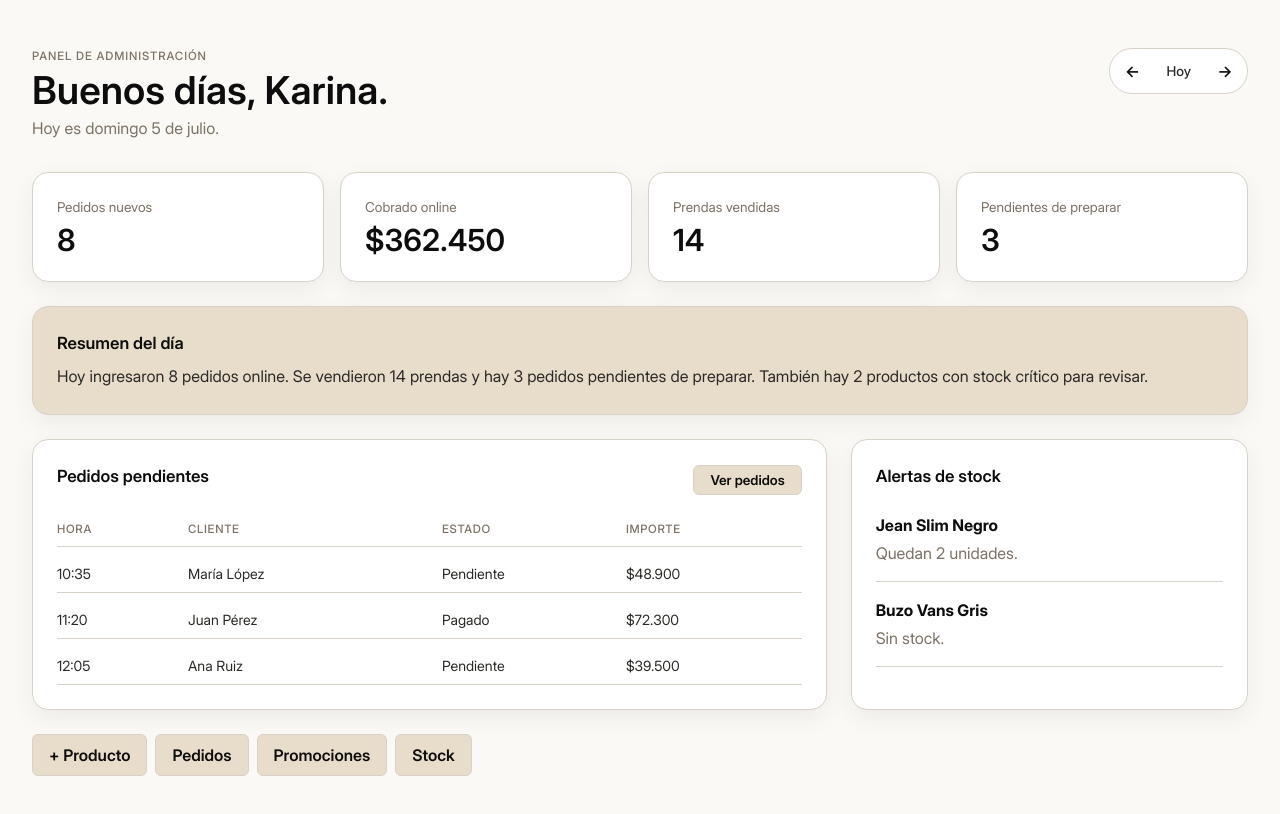
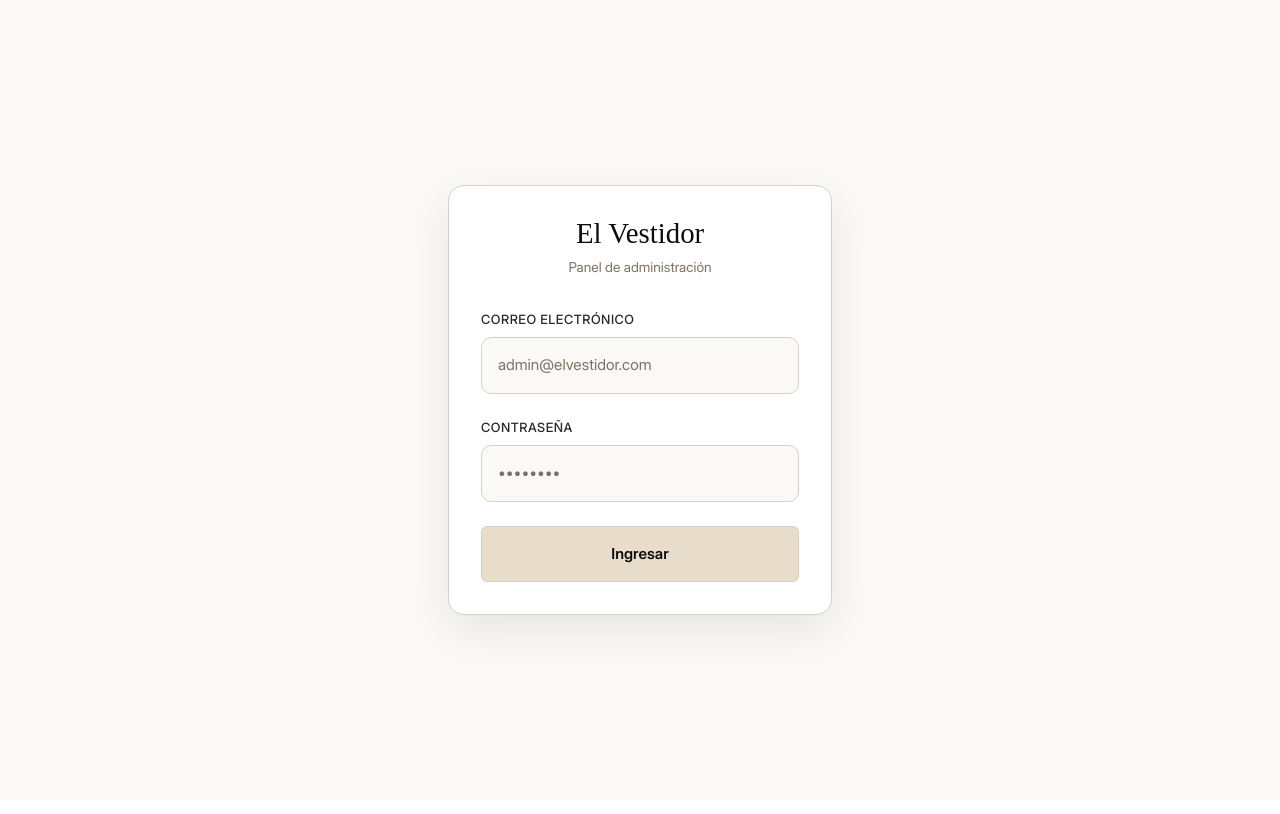
Before and after one commit to karinadesposito/elVestidorFront, a React (Vite) app: page /admin in a window 1280 px wide. Shown: the top 814 px of the page. Built offline with nearby package versions, Linux system fonts and the light colour scheme.

Commit message:
agregamos /admin con su inicio de sesion

```diff
--- a/src/App.jsx
+++ b/src/App.jsx
@@ -1,19 +1,26 @@
 import { Routes, Route } from 'react-router-dom'
+import { AuthProvider } from './admin/contexto/AuthContext'
+import ProtectedRoute from './admin/componentes/ProtectedRoute'
+import InicioPanel from './admin/paginas/InicioPanel'
 import TiendaLayout from './tienda/componentes/TiendaLayout'
 import Inicio from './tienda/paginas/Inicio'
 import Categoria from './pages/Categoria'
-import InicioPanel from './admin/paginas/InicioPanel'
 
 function App() {
   return (
+    <AuthProvider>
       <Routes>
-      <Route path="/admin" element={<InicioPanel />} />
+        <Route path="/admin" element={<ProtectedRoute />}>
+          <Route index element={<InicioPanel />} />
+        </Route>
+
         <Route element={<TiendaLayout />}>
           <Route index element={<Inicio />} />
           <Route path=":genero" element={<Categoria />} />
           <Route path=":genero/:categoria" element={<Categoria />} />
         </Route>
       </Routes>
+    </AuthProvider>
   )
 }
 
--- /dev/null
+++ b/src/admin/componentes/ProtectedRoute.jsx
@@ -0,0 +1,15 @@
+import { Outlet } from 'react-router-dom'
+import { useAuth } from '../contexto/AuthContext'
+import LoginAdmin from '../paginas/LoginAdmin'
+
+function ProtectedRoute() {
+  const { sesion } = useAuth()
+
+  if (!sesion) {
+    return <LoginAdmin />
+  }
+
+  return <Outlet />
+}
+
+export default ProtectedRoute
--- /dev/null
+++ b/src/admin/contexto/AuthContext.jsx
@@ -0,0 +1,48 @@
+import { createContext, useContext, useState, useCallback, useEffect } from 'react'
+import { iniciarSesion, cerrarSesion, obtenerSesion } from '../servicios/authService'
+
+const AuthContext = createContext(null)
+
+export function AuthProvider({ children }) {
+  const [sesion, setSesion] = useState(() => obtenerSesion())
+  const [cargando, setCargando] = useState(false)
+  const [error, setError] = useState(null)
+
+  useEffect(() => {
+    const datos = obtenerSesion()
+    if (datos) setSesion(datos)
+  }, [])
+
+  const login = useCallback(async ({ email, password }) => {
+    setCargando(true)
+    setError(null)
+    try {
+      const datos = await iniciarSesion({ email, password })
+      setSesion(datos)
+      return datos
+    } catch (err) {
+      setError(err.message)
+      throw err
+    } finally {
+      setCargando(false)
+    }
+  }, [])
+
+  const logout = useCallback(() => {
+    cerrarSesion()
+    setSesion(null)
+    setError(null)
+  }, [])
+
+  return (
+    <AuthContext.Provider value={{ sesion, cargando, error, login, logout }}>
+      {children}
+    </AuthContext.Provider>
+  )
+}
+
+export function useAuth() {
+  const ctx = useContext(AuthContext)
+  if (!ctx) throw new Error('useAuth debe usarse dentro de un AuthProvider')
+  return ctx
+}
--- a/src/admin/paginas/InicioPanel.jsx
+++ b/src/admin/paginas/InicioPanel.jsx
@@ -1,9 +1,19 @@
+import { useNavigate } from 'react-router-dom'
 import Contenedor from "../../componentesReuse/Contenedor";
 import Boton from "../../componentesReuse/Boton";
+import { useAuth } from "../contexto/AuthContext";
 
 import "../../estilos/admin-inicio.css";
 
 function InicioPanel() {
+  const navigate = useNavigate()
+  const { logout } = useAuth()
+
+  const cerrarSesion = () => {
+    logout()
+    navigate('/admin', { replace: true })
+  }
+
   return (
     <main className="admin-inicio">
       <Contenedor>
@@ -22,6 +32,8 @@ function InicioPanel() {
             <span>Hoy</span>
 
             <Boton variante="icono">→</Boton>
+
+            <Boton variante="icono" onClick={cerrarSesion}>✕</Boton>
           </div>
         </section>
 
--- /dev/null
+++ b/src/admin/paginas/LoginAdmin.jsx
@@ -0,0 +1,67 @@
+import { useState } from 'react'
+import { useAuth } from '../contexto/AuthContext'
+import Boton from '../../componentesReuse/Boton'
+import '../../estilos/login-admin.css'
+
+function LoginAdmin() {
+  const { login, cargando, error } = useAuth()
+  const [email, setEmail] = useState('')
+  const [password, setPassword] = useState('')
+
+  const manejarEnvio = async (e) => {
+    e.preventDefault()
+    if (!email || !password) return
+    try {
+      await login({ email, password })
+    } catch {
+      // el error se maneja via context
+    }
+  }
+
+  return (
+    <main className="login-admin">
+      <div className="login-admin__card">
+        <div className="login-admin__encabezado">
+          <h1 className="login-admin__titulo">El Vestidor</h1>
+          <p className="login-admin__subtitulo">Panel de administración</p>
+        </div>
+
+        <form className="login-admin__formulario" onSubmit={manejarEnvio}>
+          <div className="login-admin__campo">
+            <label htmlFor="email">Correo electrónico</label>
+            <input
+              id="email"
+              type="email"
+              value={email}
+              onChange={(e) => setEmail(e.target.value)}
+              placeholder="admin@elvestidor.com"
+              autoComplete="email"
+              required
+            />
+          </div>
+
+          <div className="login-admin__campo">
+            <label htmlFor="password">Contraseña</label>
+            <input
+              id="password"
+              type="password"
+              value={password}
+              onChange={(e) => setPassword(e.target.value)}
+              placeholder="••••••••"
+              autoComplete="current-password"
+              required
+            />
+          </div>
+
+          {error && <p className="login-admin__error">{error}</p>}
+
+          <Boton type="submit" disabled={cargando} variante="admin" className="login-admin__boton">
+            {cargando ? 'Ingresando…' : 'Ingresar'}
+          </Boton>
+        </form>
+      </div>
+    </main>
+  )
+}
+
+export default LoginAdmin
--- /dev/null
+++ b/src/admin/servicios/authService.js
@@ -0,0 +1,38 @@
+const USUARIO_VALIDO = {
+  email: 'admin@elvestidor.com',
+  password: 'admin123',
+  nombre: 'Karina',
+}
+
+function simularRetraso(ms = 600) {
+  return new Promise((resolve) => setTimeout(resolve, ms))
+}
+
+export async function iniciarSesion({ email, password }) {
+  await simularRetraso()
+
+  if (email !== USUARIO_VALIDO.email || password !== USUARIO_VALIDO.password) {
+    throw new Error('Credenciales inválidas')
+  }
+
+  const sesion = {
+    usuario: { nombre: USUARIO_VALIDO.nombre, email: USUARIO_VALIDO.email },
+    token: 'tok-simulado-' + Date.now(),
+  }
+
+  localStorage.setItem('admin_sesion', JSON.stringify(sesion))
+  return sesion
+}
+
+export function cerrarSesion() {
+  localStorage.removeItem('admin_sesion')
+}
+
+export function obtenerSesion() {
+  try {
+    const datos = localStorage.getItem('admin_sesion')
+    return datos ? JSON.parse(datos) : null
+  } catch {
+    return null
+  }
+}
--- /dev/null
+++ b/src/estilos/login-admin.css
@@ -0,0 +1,93 @@
+.login-admin {
+  display: grid;
+  place-items: center;
+  min-height: 100vh;
+  padding: var(--espacio-4);
+  background: var(--color-fondo-principal);
+}
+
+.login-admin__card {
+  width: 100%;
+  max-width: 24rem;
+  padding: var(--espacio-5);
+  border: thin solid var(--color-borde-suave);
+  border-radius: var(--radio-lg);
+  background: var(--color-fondo-alternativo);
+  box-shadow: var(--sombra-media);
+}
+
+.login-admin__encabezado {
+  text-align: center;
+  margin-bottom: var(--espacio-5);
+}
+
+.login-admin__titulo {
+  margin: 0;
+  font-family: var(--fuente-logo);
+  font-size: 1.8rem;
+  color: var(--color-texto-fuerte);
+}
+
+.login-admin__subtitulo {
+  margin: var(--espacio-2) 0 0;
+  color: var(--color-texto-secundario);
+  font-size: 0.85rem;
+}
+
+.login-admin__formulario {
+  display: grid;
+  gap: var(--espacio-4);
+}
+
+.login-admin__campo {
+  display: grid;
+  gap: var(--espacio-2);
+}
+
+.login-admin__campo label {
+  font-size: 0.8rem;
+  font-weight: var(--peso-medium);
+  color: var(--color-texto-principal);
+  letter-spacing: 0.04em;
+  text-transform: uppercase;
+}
+
+.login-admin__campo input {
+  width: 100%;
+  padding: var(--espacio-3);
+  border: thin solid var(--color-borde-suave);
+  border-radius: var(--radio-md);
+  background: var(--color-fondo-principal);
+  color: var(--color-texto-principal);
+  font-family: var(--fuente-interfaz);
+  font-size: 0.95rem;
+  outline: none;
+  transition: border-color var(--transicion-rapida), box-shadow var(--transicion-rapida);
+  box-sizing: border-box;
+}
+
+.login-admin__campo input::placeholder {
+  color: var(--color-texto-secundario);
+}
+
+.login-admin__campo input:focus {
+  border-color: var(--color-accion);
+  box-shadow: 0 0 0 2px rgb(13 13 13 / 0.08);
+}
+
+.login-admin__error {
+  margin: 0;
+  padding: var(--espacio-3);
+  border-radius: var(--radio-md);
+  background: #fde8e8;
+  color: #b91c1c;
+  font-size: 0.85rem;
+  text-align: center;
+}
+
+.login-admin__boton {
+  width: 100%;
+  justify-content: center;
+  padding-block: var(--espacio-3);
+  font-size: 0.95rem;
+}
```
Lines whose indentation alone changed are shown as unchanged.
